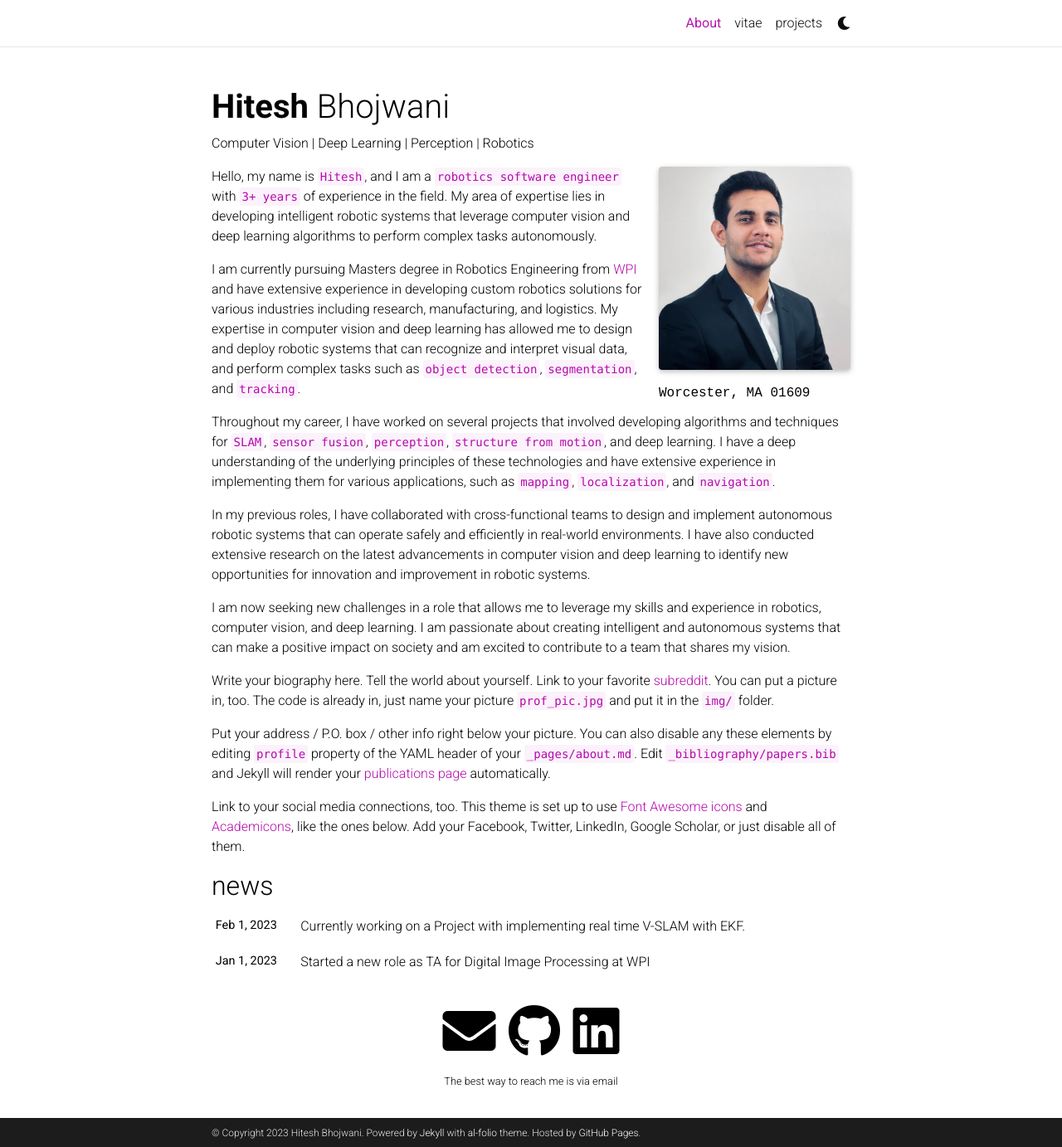
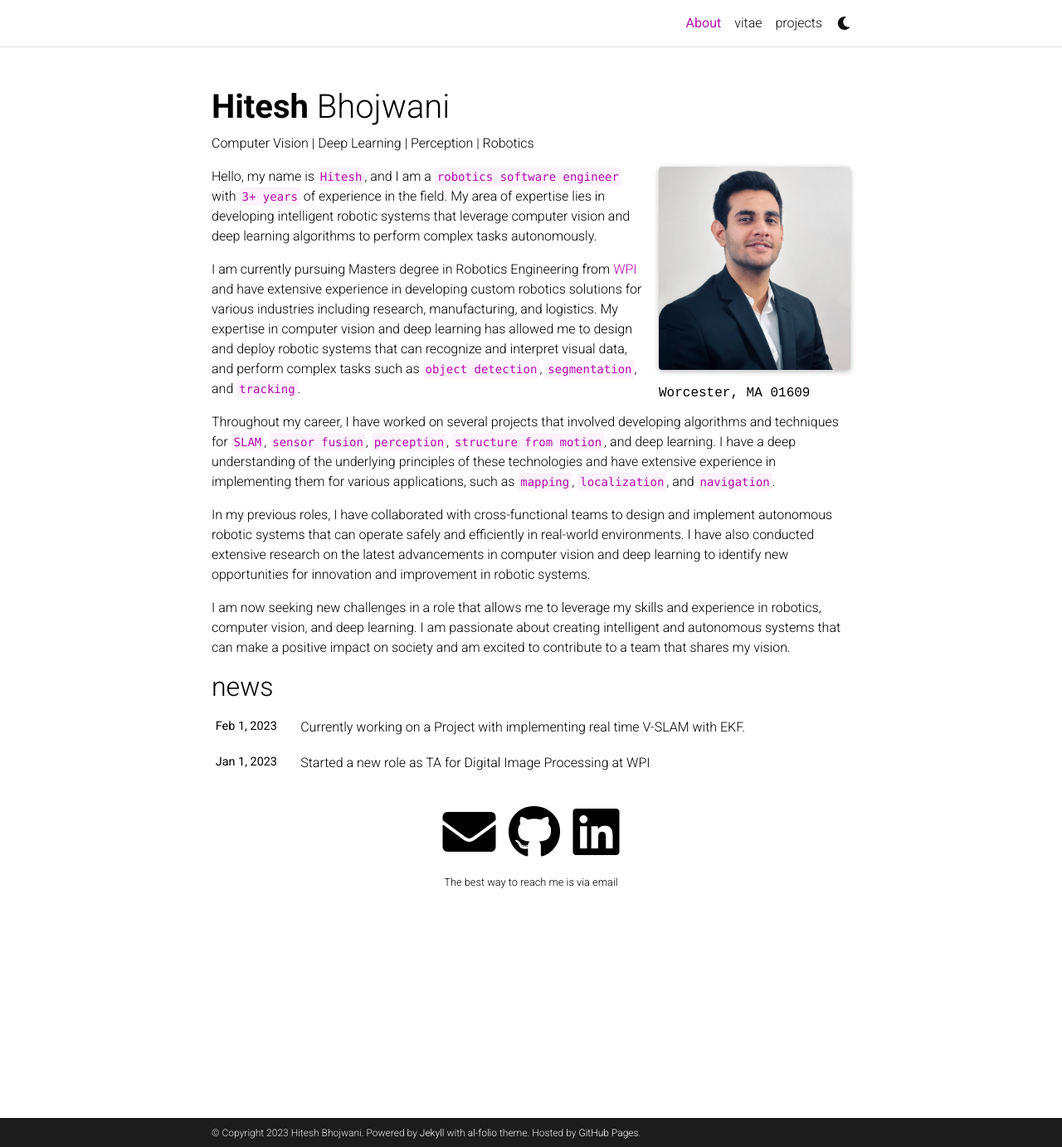
Before and after one commit to heisenberg141/heisenberg141.github.io, a Jekyll site: the page built from _pages/about.md, in a window 1280 px wide and 1383 px high. Shown: the whole window at 83% size. Built offline with Jekyll 4.4.1, drawn with Linux system fonts in a browser that asks for light colours; comment, search, counter and statistics services are not loaded; a style sheet for code colours, icons or effects is not loaded; some of the changed lines change nothing that is shown.

Commit message:
Website Updates

```diff
--- a/_pages/about.md
+++ b/_pages/about.md
@@ -27,8 +27,8 @@ In my previous roles, I have collaborated with cross-functional teams to design
 
 I am now seeking new challenges in a role that allows me to leverage my skills and experience in robotics, computer vision, and deep learning. I am passionate about creating intelligent and autonomous systems that can make a positive impact on society and am excited to contribute to a team that shares my vision.
 
-Write your biography here. Tell the world about yourself. Link to your favorite [subreddit](http://reddit.com). You can put a picture in, too. The code is already in, just name your picture `prof_pic.jpg` and put it in the `img/` folder.
+<!-- Write your biography here. Tell the world about yourself. Link to your favorite [subreddit](http://reddit.com). You can put a picture in, too. The code is already in, just name your picture `prof_pic.jpg` and put it in the `img/` folder.
 
 Put your address / P.O. box / other info right below your picture. You can also disable any these elements by editing `profile` property of the YAML header of your `_pages/about.md`. Edit `_bibliography/papers.bib` and Jekyll will render your [publications page](/al-folio/publications/) automatically.
 
-Link to your social media connections, too. This theme is set up to use [Font Awesome icons](http://fortawesome.github.io/Font-Awesome/) and [Academicons](https://jpswalsh.github.io/academicons/), like the ones below. Add your Facebook, Twitter, LinkedIn, Google Scholar, or just disable all of them.
+Link to your social media connections, too. This theme is set up to use [Font Awesome icons](http://fortawesome.github.io/Font-Awesome/) and [Academicons](https://jpswalsh.github.io/academicons/), like the ones below. Add your Facebook, Twitter, LinkedIn, Google Scholar, or just disable all of them. -->
```
